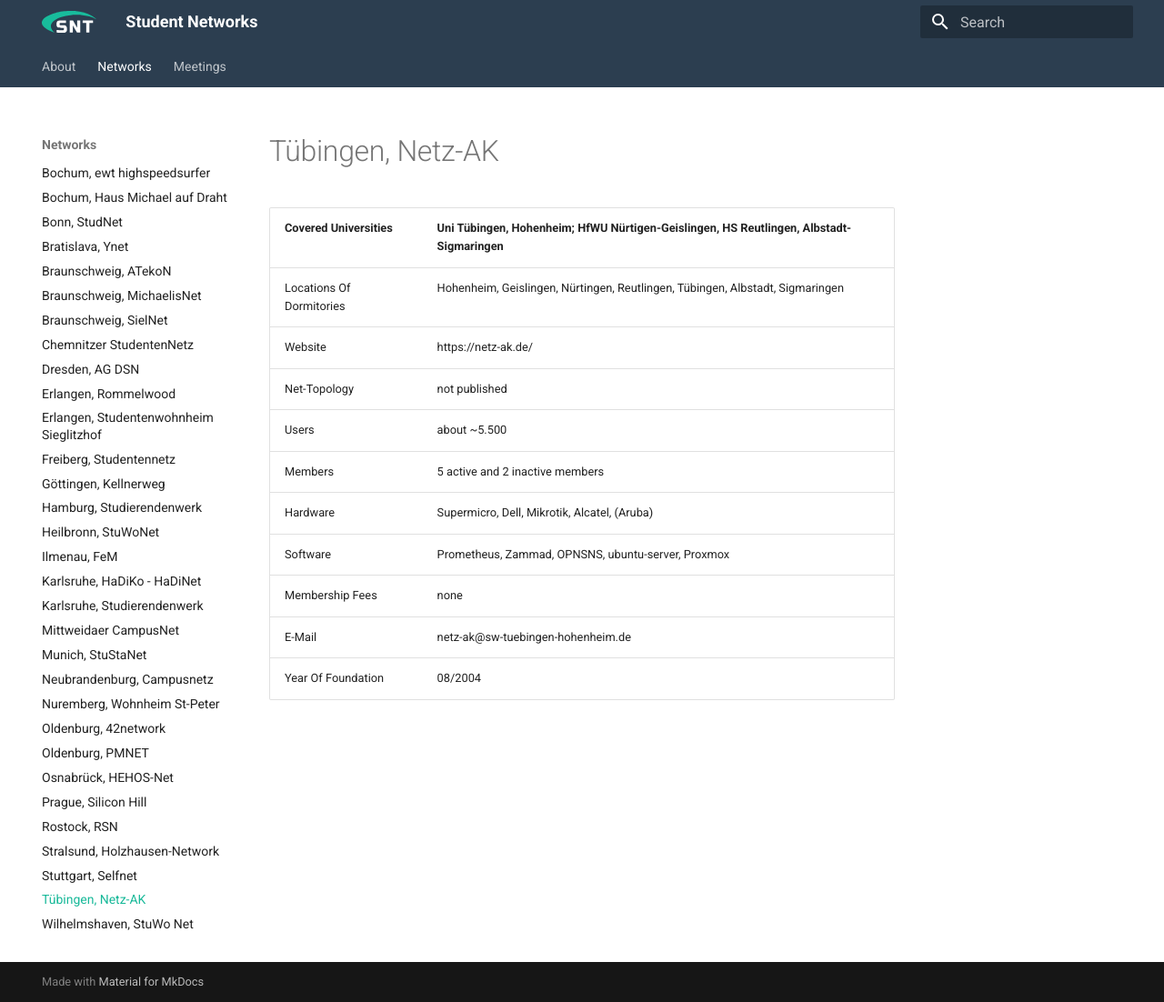
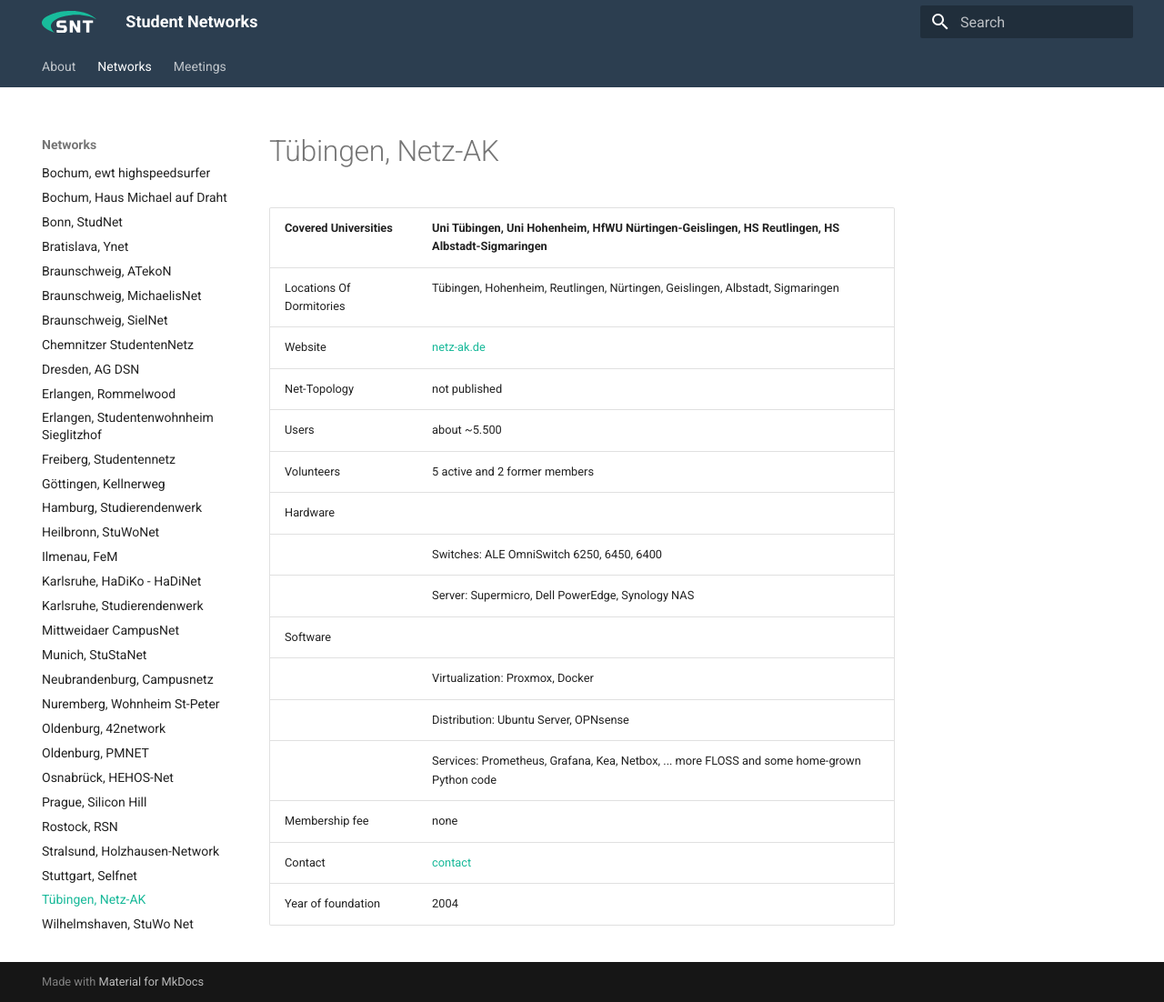
Before and after one commit to studnetze/studnetze-website, an MkDocs documentation site: the page built from docs/networks/tuebingen_netzak.md, in a window 1280 px wide and 1102 px high. Shown: the whole window at 91% size. Built offline with MkDocs 1.6.1 and Material for MkDocs 9.7.7, drawn with Linux system fonts in a browser that asks for light colours.

Commit message:
update content about Netz-AK Tübingen

```diff
--- a/docs/networks/tuebingen_netzak.md
+++ b/docs/networks/tuebingen_netzak.md
@@ -1,14 +1,19 @@
 # Tübingen, Netz-AK
 
-Covered Universities             | Uni Tübingen, Hohenheim; HfWU Nürtigen-Geislingen, HS Reutlingen, Albstadt-Sigmaringen
+Covered Universities             | Uni Tübingen, Uni Hohenheim, HfWU Nürtingen-Geislingen, HS Reutlingen, HS Albstadt-Sigmaringen
 -----------------------|-------------------------------------------------------------
-Locations Of Dormitories    | Hohenheim, Geislingen, Nürtingen, Reutlingen, Tübingen, Albstadt,  Sigmaringen
-Website                     | https://netz-ak.de/
+Locations Of Dormitories    | Tübingen, Hohenheim, Reutlingen, Nürtingen, Geislingen, Albstadt,  Sigmaringen
+Website                     | [netz-ak.de](https://netz-ak.de/)
 Net-Topology                | not published
 Users                       | about ~5.500
-Members            | 5 active and 2 inactive members
-Hardware                | Supermicro, Dell, Mikrotik, Alcatel, (Aruba)
-Software            | Prometheus, Zammad, OPNSNS, ubuntu-server, Proxmox
-Membership Fees       | none
-E-Mail                 | netz-ak@sw-tuebingen-hohenheim.de
-Year Of Foundation          | 08/2004
+Volunteers                  | 5 active and 2 former members
+Hardware                    |
+                            | Switches: ALE OmniSwitch 6250, 6450, 6400
+                            | Server: Supermicro, Dell PowerEdge, Synology NAS
+Software                    |
+                            |  Virtualization: Proxmox, Docker
+                            | Distribution: Ubuntu Server, OPNsense
+                            | Services: Prometheus, Grafana, Kea, Netbox, ... more FLOSS and some home-grown Python code
+Membership fee              | none
+Contact                     | [contact](https://netz-ak.de/kontakt/)
+Year of foundation          | 2004
```
